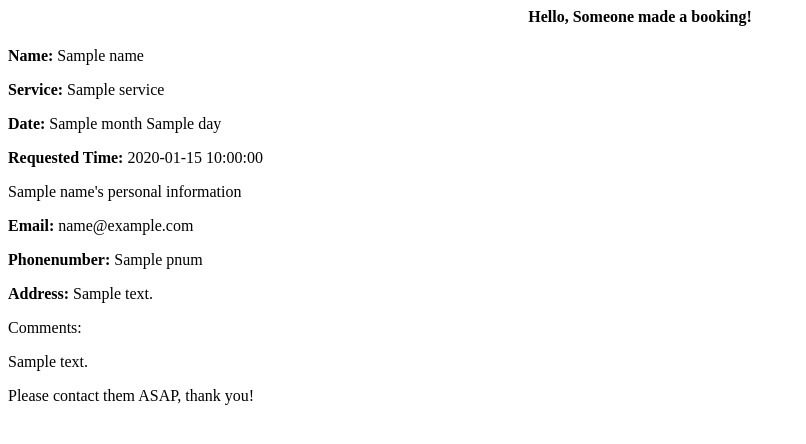
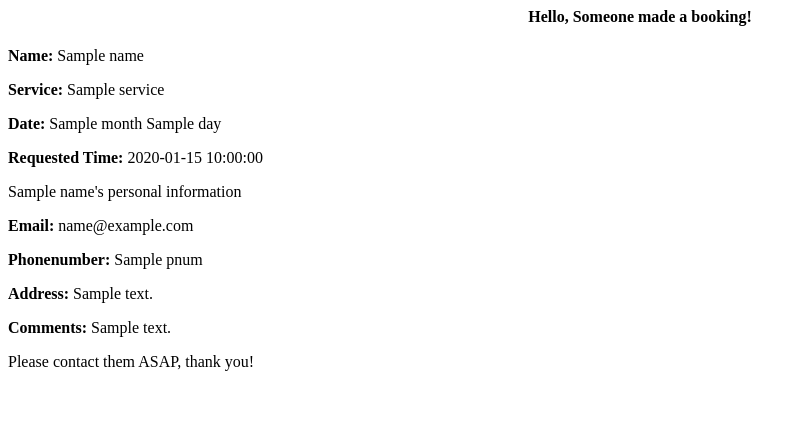
Before and after one commit to anelson1/WurkBootstrap, a Flask app: template templates/emailtemplate.html in a window 1280 px wide. Shown: the top 444 px of the page, without its empty margins (0-806 px from the left). Run offline with Flask 2, Linux system fonts and the light colour scheme; the template is opened without the code that fills it: most values are stand-ins (such as "Sample title", 1, 10 or a date in 2020); some libraries are stand-ins or nearby versions.

Commit message:
minor change to email template

```diff
--- a/templates/emailtemplate.html
+++ b/templates/emailtemplate.html
@@ -16,8 +16,7 @@
                         <p class='card-body'><strong>Email: </strong>{{email}}</p>
                         <p class='card-body'><strong>Phonenumber: </strong>{{pnum}}</p>
                         <p class='card-body'><strong>Address: </strong>{{address}}</p>
-                        <p class='card-body'>Comments:</p>
-                        <p class='card-body'>{{comment}}</p>
+                        <p class='card-body'><strong>Comments: </strong>{{comment}}</p>
                         <p class='card-body'>Please contact them ASAP, thank you!</p>
 
                     </div>
```
